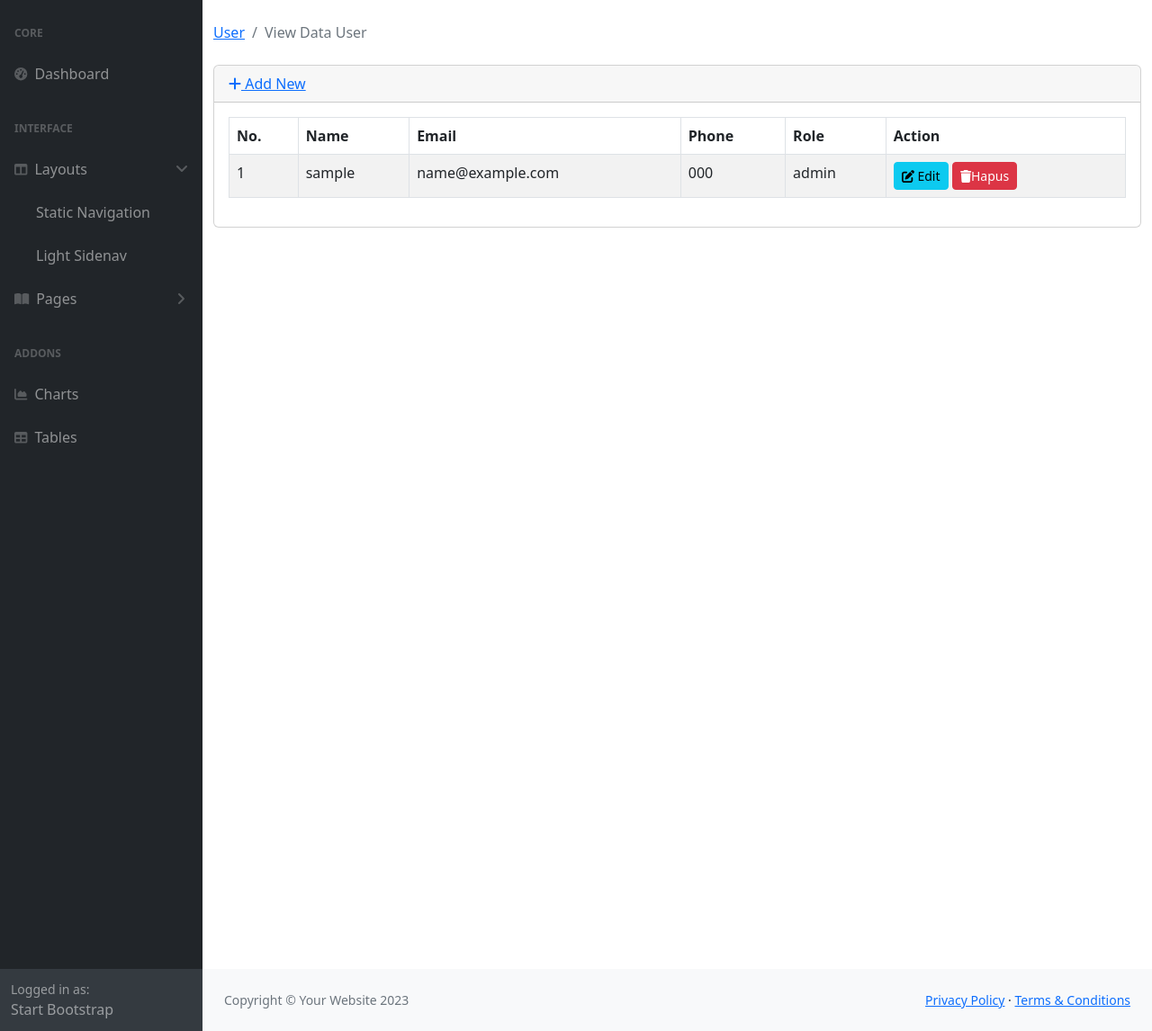
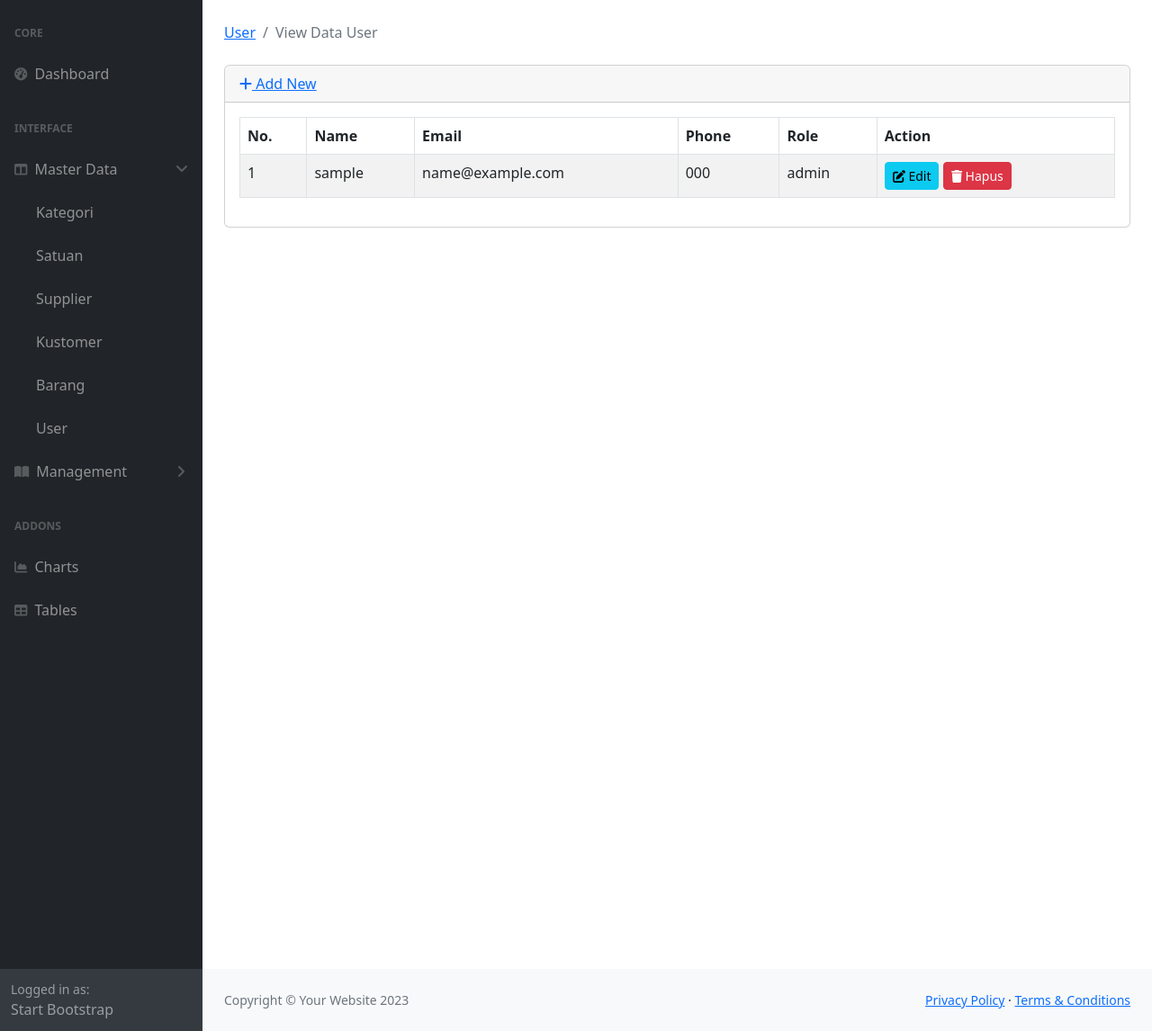
Before and after one commit to MhadidIman/Pratikum_penjualan, a CodeIgniter app: page /penjualan/user in a window 1280 px wide, after a click on "Master Data". Shown: the part 56-1202 px from the top of the page at 90% size. Run offline with CodeIgniter, Linux system fonts and the light colour scheme; tables that the repository leaves empty or names only in its code hold one stand-in row (values such as "Sample post"); some libraries are stand-ins or nearby versions.

Commit message:
penambahan fiture aut, login dan sidebar

```diff
--- a/penjualan/application/config/autoload.php
+++ b/penjualan/application/config/autoload.php
@@ -41,6 +41,7 @@ defined('BASEPATH') or exit('No direct script access allowed');
 */
 $autoload['packages'] = array();
 
+
 /*
 | -------------------------------------------------------------------
 |  Auto-load Libraries
@@ -58,7 +59,7 @@ $autoload['packages'] = array();
 |
 |	$autoload['libraries'] = array('user_agent' => 'ua');
 */
-$autoload['libraries'] = array('database', 'session');
+$autoload['libraries'] = array('database', 'session', 'form_validation');
 
 /*
 | -------------------------------------------------------------------
@@ -89,7 +90,7 @@ $autoload['drivers'] = array();
 |
 |	$autoload['helper'] = array('url', 'file');
 */
-$autoload['helper'] = array('url');
+$autoload['helper'] = array('url', 'pos');
 
 /*
 | -------------------------------------------------------------------
--- /dev/null
+++ b/penjualan/application/helpers/pos_helper.php
@@ -0,0 +1,22 @@
+<?php
+function infoLogin()
+{
+    $ci = get_instance();
+    return $ci->db->get_where('user', ['username' => $ci->session->userdata('username')])->row_array();
+}
+function cek_login()
+{
+    $ci = get_instance();
+    if (!$ci->session->userdata('username')) {
+        redirect('login');
+    }
+}
+function cek_user()
+{
+    $ci = get_instance();
+    $user = $ci->db->get_where('user', ['username' => $ci->session->userdata('username')])->row_array();
+    if ($user['role'] == 'admin') {
+    } else {
+        redirect('login/block');
+    }
+}
--- a/penjualan/application/views/template/sidebar.php
+++ b/penjualan/application/views/template/sidebar.php
@@ -9,58 +9,56 @@
                         Dashboard
                     </a>
                     <div class="sb-sidenav-menu-heading">Interface</div>
-                    <a class="nav-link collapsed" href="#" data-bs-toggle="collapse" data-bs-target="#collapseLayouts"
-                        aria-expanded="false" aria-controls="collapseLayouts">
+                    <a class="nav-link collapsed" href="#" data-bs-toggle="collapse" data-bs-target="#collapseLayouts" aria-expanded="false" aria-controls="collapseLayouts">
                         <div class="sb-nav-link-icon"><i class="fas fa-columns"></i></div>
-                        Layouts
+                        Master Data
                         <div class="sb-sidenav-collapse-arrow"><i class="fas fa-angle-down"></i></div>
                     </a>
-                    <div class="collapse" id="collapseLayouts" aria-labelledby="headingOne"
-                        data-bs-parent="#sidenavAccordion">
+                    <div class="collapse" id="collapseLayouts" aria-labelledby="headingOne" data-bs-parent="#sidenavAccordion">
                         <nav class="sb-sidenav-menu-nested nav">
-                            <a class="nav-link" href="layout-static.html">Static Navigation</a>
-                            <a class="nav-link" href="layout-sidenav-light.html">Light Sidenav</a>
+                            <a class="nav-link" href="<?php echo site_url('kategori'); ?>">Kategori</a>
+                            <a class="nav-link" href="<?php echo site_url('satuan'); ?>">Satuan</a>
+                            <a class="nav-link" href="<?php echo site_url('supplier'); ?>">Supplier</a>
+                            <a class="nav-link" href="<?php echo site_url('kustomer'); ?>">Kustomer</a>
+                            <a class="nav-link" href="<?php echo site_url('barang'); ?>">Barang</a>
+                            <a class="nav-link" href="<?php echo site_url('user'); ?>">User</a>
                         </nav>
                     </div>
-                    <a class="nav-link collapsed" href="#" data-bs-toggle="collapse" data-bs-target="#collapsePages"
-                        aria-expanded="false" aria-controls="collapsePages">
+                    <a class="nav-link collapsed" href="#" data-bs-toggle="collapse" data-bs-target="#collapsePages" aria-expanded="false" aria-controls="collapsePages">
                         <div class="sb-nav-link-icon"><i class="fas fa-book-open"></i></div>
-                        Pages
+                        Management
                         <div class="sb-sidenav-collapse-arrow"><i class="fas fa-angle-down"></i></div>
                     </a>
-                    <div class="collapse" id="collapsePages" aria-labelledby="headingTwo"
-                        data-bs-parent="#sidenavAccordion">
+                    <div class="collapse" id="collapsePages" aria-labelledby="headingTwo" data-bs-parent="#sidenavAccordion">
                         <nav class="sb-sidenav-menu-nested nav accordion" id="sidenavAccordionPages">
-                            <a class="nav-link collapsed" href="#" data-bs-toggle="collapse"
-                                data-bs-target="#pagesCollapseAuth" aria-expanded="false"
-                                aria-controls="pagesCollapseAuth">
-                                Authentication
+                            <a class="nav-link collapsed" href="#" data-bs-toggle="collapse" data-bs-target="#pagesCollapseAuth" aria-expanded="false" aria-controls="pagesCollapseAuth">
+                                Transaksi
                                 <div class="sb-sidenav-collapse-arrow"><i class="fas fa-angle-down"></i></div>
                             </a>
-                            <div class="collapse" id="pagesCollapseAuth" aria-labelledby="headingOne"
-                                data-bs-parent="#sidenavAccordionPages">
+                            <div class="collapse" id="pagesCollapseAuth" aria-labelledby="headingOne" data-bs-parent="#sidenavAccordionPages">
                                 <nav class="sb-sidenav-menu-nested nav">
-                                    <a class="nav-link" href="login.html">Login</a>
-                                    <a class="nav-link" href="register.html">Register</a>
-                                    <a class="nav-link" href="password.html">Forgot Password</a>
+                                    <a class="nav-link" href="penjualan">Penjualan</a>
+                                    <a class="nav-link" href="pembelian">Pembelian</a>
+                                    <a class="nav-link" href="return">Return</a>
                                 </nav>
                             </div>
-                            <a class="nav-link collapsed" href="#" data-bs-toggle="collapse"
-                                data-bs-target="#pagesCollapseError" aria-expanded="false"
-                                aria-controls="pagesCollapseError">
-                                Error
+                            <a class="nav-link collapsed" href="#" data-bs-toggle="collapse" data-bs-target="#pagesCollapseError" aria-expanded="false" aria-controls="pagesCollapseError">
+                                Laporan
                                 <div class="sb-sidenav-collapse-arrow"><i class="fas fa-angle-down"></i></div>
                             </a>
-                            <div class="collapse" id="pagesCollapseError" aria-labelledby="headingOne"
-                                data-bs-parent="#sidenavAccordionPages">
+                            <div class="collapse" id="pagesCollapseError" aria-labelledby="headingOne" data-bs-parent="#sidenavAccordionPages">
                                 <nav class="sb-sidenav-menu-nested nav">
-                                    <a class="nav-link" href="401.html">401 Page</a>
-                                    <a class="nav-link" href="404.html">404 Page</a>
-                                    <a class="nav-link" href="500.html">500 Page</a>
+                                <a class="nav-link" href="<?php echo site_url('Laporan/penjualan');?>">Laporan Penjualan</a>
+                                <a class="nav-link" href="<?php echo site_url('laporan/barang'); ?>">Laporan Barang</a>
+                                <a class="nav-link" href="<?php echo site_url('laporan/stok');?>"> Laporan stok </a>
+                                <a class="nav-link" href="<?php echo site_url('laporan/pembelian');?>">Laporan Pembelian </a>
+                                <a class="nav-link" href="<?php echo site_url('laporan/return'); ?>">Stok Barang </a>
+                                <a class="nav-link" href="<?php echo site_url('kustomer/kustomerlap');?>">Kustomer</a>
                                 </nav>
                             </div>
                         </nav>
                     </div>
+
                     <div class="sb-sidenav-menu-heading">Addons</div>
                     <a class="nav-link" href="charts.html">
                         <div class="sb-nav-link-icon"><i class="fas fa-chart-area"></i></div>
--- a/penjualan/application/views/user/index.php
+++ b/penjualan/application/views/user/index.php
@@ -1,22 +1,24 @@
 <main>
-    <div class="container-fluid">
+    <div class="container-fluid px-4">
         <h1 class="mt-4"></h1>
         <ol class="breadcrumb mb-4">
             <li class="breadcrumb-item"><a href="<?php echo site_url('user') ?>">User</a></li>
-            <li class="breadcrumb-item active"><?php echo $title ?></li>
+            <li class="breadcrumb-item active"><?php echo $title; ?></li>
         </ol>
         <div class="card mb-4">
             <div class="card-header">
-                <a href="<?php echo site_url('user/add') ?>"><i class="fas fa-plus"></i> Add New</a>
+                <a href="<?php echo site_url('user/add'); ?>"><i class="fas fa-plus"></i> Add New</a>
             </div>
+
             <?php if ($this->session->flashdata('success')): ?>
-                <div class="alert alert-succes" role="alert">
-                    <?php echo $this->session->flashdata('succes'); ?>
+                <div class="alert alert-success" role="alert">
+                    <?php echo $this->session->flashdata('success'); ?>
                 </div>
             <?php endif; ?>
+
             <div class="card-body">
                 <div class="table-responsive">
-                    <table class="table table-striped table-bordered table-hover" id="tablekelas" width=100%
+                    <table class="table table-striped table-bordered table-hover" id="tabelkelas" width="100%"
                         cellspacing="0">
                         <thead>
                             <tr>
@@ -33,27 +35,31 @@
                             $no = 1;
                             foreach ($user as $user) {
                                 echo "<tr>
-                                    <td>$no</td>
-                                    <td>$user->username</td>
-                                    <td>$user->email</td>
-                                    <td>$user->phone</td>
-
-                                    <td>$user->role</td>
-                                    <td>
-                                    <div>
-                                    <a href=" . base_url('user/getedit/' . $user->id) . " class='btn btn-sm btn-info'><i class='fas fa-edit'></i> Edit</a>
-                                    <a href=" . base_url('user/delete/' . $user->id) . " class='btn btn-sm btn-danger'
-										onlick='return confirm(\"Ingin menghapus data user ini?\");'><i class='fas fa-trash'></i>Hapus</a>
-                                    </div>
-                                    </td>
-                            </tr>";
+                  <td>{$no}</td>
+                  <td>{$user->username}</td>
+                  <td>{$user->email}</td>
+                  <td>{$user->phone}</td>
+                  <td>{$user->role}</td>
+                  <td>
+                    <div>
+                      <a href='" . base_url('user/getedit/' . $user->id) . "' class='btn btn-sm btn-info'>
+                        <i class='fas fa-edit'></i> Edit
+                      </a>
+                      <a href='" . base_url('user/delete/' . $user->id) . "' class='btn btn-sm btn-danger'
+                        onclick='return confirm(\"Ingin mengapus data user ini?\");'>
+                        <i class='fas fa-trash'></i> Hapus
+                      </a>
+                    </div>
+                  </td>
+                </tr>";
                                 $no++;
-                            } ?>
+                            }
+                            ?>
                         </tbody>
                     </table>
                 </div>
             </div>
         </div>
-        <div style="height: 100vh"></div>
+        <div style="height: 100vh;"></div>
     </div>
 </main>
```
Also changed, not shown: penjualan/application/controllers/Login.php (added, +75 -0 lines), penjualan/application/views/login/error404.php (added, +55 -0 lines), penjualan/application/views/login/index.php (added, +81 -0 lines), penjualan/application/views/user/add_form.php (+12 -10 lines).
